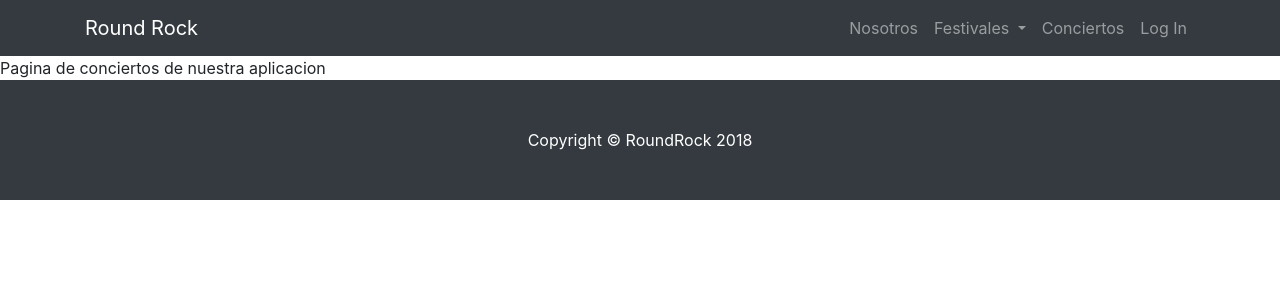
After one commit to jobasa/DesarrolloWebEnEntornoServidor, a Symfony app: template Symfony/app/Resources/views/frontal/conciertos.html.twig in a window 1280 px wide. The commit adds this page. Shown: the top 300 px of the page. Run offline with Twig, Linux system fonts and the light colour scheme; the template is opened without the code that fills it, so the values that code supplies are empty; some libraries are stand-ins or nearby versions.

```diff
--- a/Symfony/app/Resources/views/base.html.twig
+++ b/Symfony/app/Resources/views/base.html.twig
@@ -35,6 +35,9 @@
                     <a class="dropdown-item" href="{{ path('contactar',{'sitio': 'bcn'}) }}">Barcelona</a>
                     <a class="dropdown-item" href="{{ path('contactar',{'sitio': 'cast'}) }}">Castellón</a>
                   </div>
+                </li>
+                <li class="nav-item">
+                  <a class="nav-link" href="{{ path('conciertos') }}">Conciertos</a>
                 </li>
                 <li class="nav-item">
                   <a class="nav-link" href="{{ path('login') }}">Log In</a>
--- /dev/null
+++ b/Symfony/app/Resources/views/frontal/conciertos.html.twig
@@ -0,0 +1,12 @@
+{# Plantilla de nuestra aplicacion #}
+{% extends 'base.html.twig' %}
+
+{# Titulo de nuestra aplicacion #}
+{% block title %}
+Pagina conciertos!
+{% endblock %}
+
+{# Contenido de nuestra aplicacion #}
+{% block body %}
+Pagina de conciertos de nuestra aplicacion
+{% endblock %}
--- a/Symfony/app/config/config.yml
+++ b/Symfony/app/config/config.yml
@@ -45,7 +45,10 @@ doctrine:
         dbname: '%database_name%'
         user: '%database_user%'
         password: '%database_password%'
-        charset: UTF8
+        charset: utf8mb4
+        default_table_options:
+            charset: utf8mb4
+            collate: utf8mb4_unicode_ci
         # if using pdo_sqlite as your database driver:
         #   1. add the path in parameters.yml
         #     e.g. database_path: '%kernel.project_dir%/var/data/data.sqlite'
```
Also changed, not shown: Symfony/src/AppBundle/Controller/DefaultController.php (+7 -0 lines).
